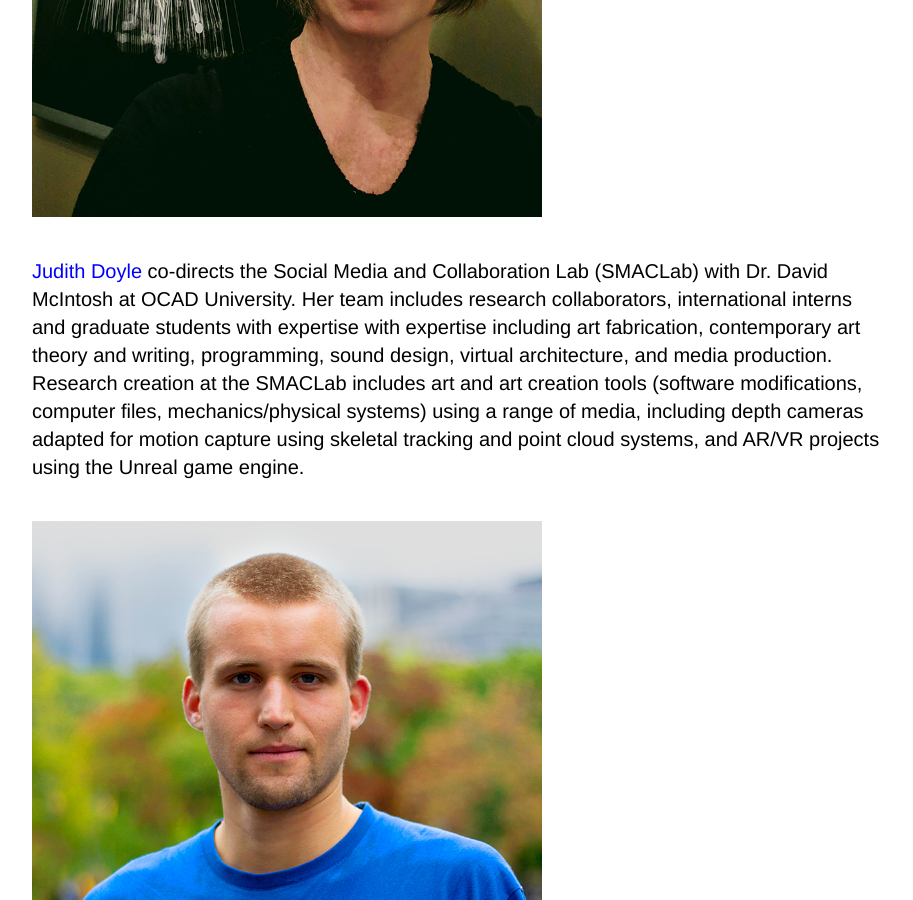
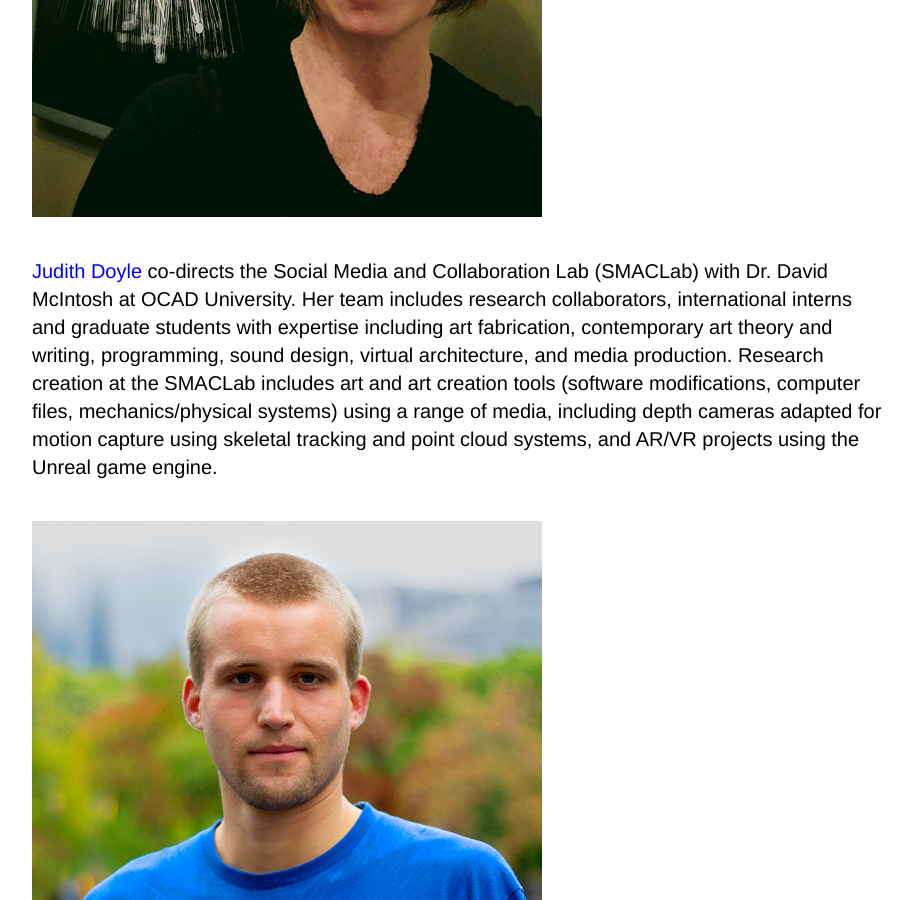
Before and after one commit to gesturecloud/gesturecloud.github.io, a Jekyll site: the page built from _pages/about.md, in a window 1280 px wide and 900 px high, scrolled down 478 px. Shown: the whole window, without its empty margins (183-1096 px from the left). Built offline with Jekyll 4.4.1, drawn with Linux system fonts in a browser that asks for light colours.

Commit message:
fix typo in biography

```diff
--- a/_pages/about.md
+++ b/_pages/about.md
@@ -7,7 +7,7 @@ permalink: /about
 <article class="project about">
 
 <img id="headshot" src="assets/img/pages/about/judith-doyle.jpg">
-<a href="http://readingpictures.com/" target="_blank">Judith Doyle</a> co-directs the Social Media and Collaboration Lab (SMACLab) with Dr. David McIntosh at OCAD University. Her team includes research collaborators, international interns and graduate students with expertise with expertise including art fabrication, contemporary art theory and writing, programming, sound design, virtual architecture, and media production. Research creation at the SMACLab includes art and art creation tools (software modifications, computer files, mechanics/physical systems) using a range of media, including depth cameras adapted for motion capture using skeletal tracking and point cloud systems, and AR/VR projects using the Unreal game engine.
+<a href="http://readingpictures.com/" target="_blank">Judith Doyle</a> co-directs the Social Media and Collaboration Lab (SMACLab) with Dr. David McIntosh at OCAD University. Her team includes research collaborators, international interns and graduate students with expertise including art fabrication, contemporary art theory and writing, programming, sound design, virtual architecture, and media production. Research creation at the SMACLab includes art and art creation tools (software modifications, computer files, mechanics/physical systems) using a range of media, including depth cameras adapted for motion capture using skeletal tracking and point cloud systems, and AR/VR projects using the Unreal game engine.
 
 <img id="headshot" src="assets/img/pages/about/raul-altosaar.jpg">
 <a href="https://raul.earth/" target="_blank">Raul Altosaar</a> is an artist and researcher. When not building point clouds in Unreal Engine, Raul develops customized musical interfaces using virtual reality technology, sensors, and code. These systems prioritize the relationship between his body and the material world. This results in musical performances that are physically demanding and site‑specific.
```
Also changed, not shown: 1 other file.
